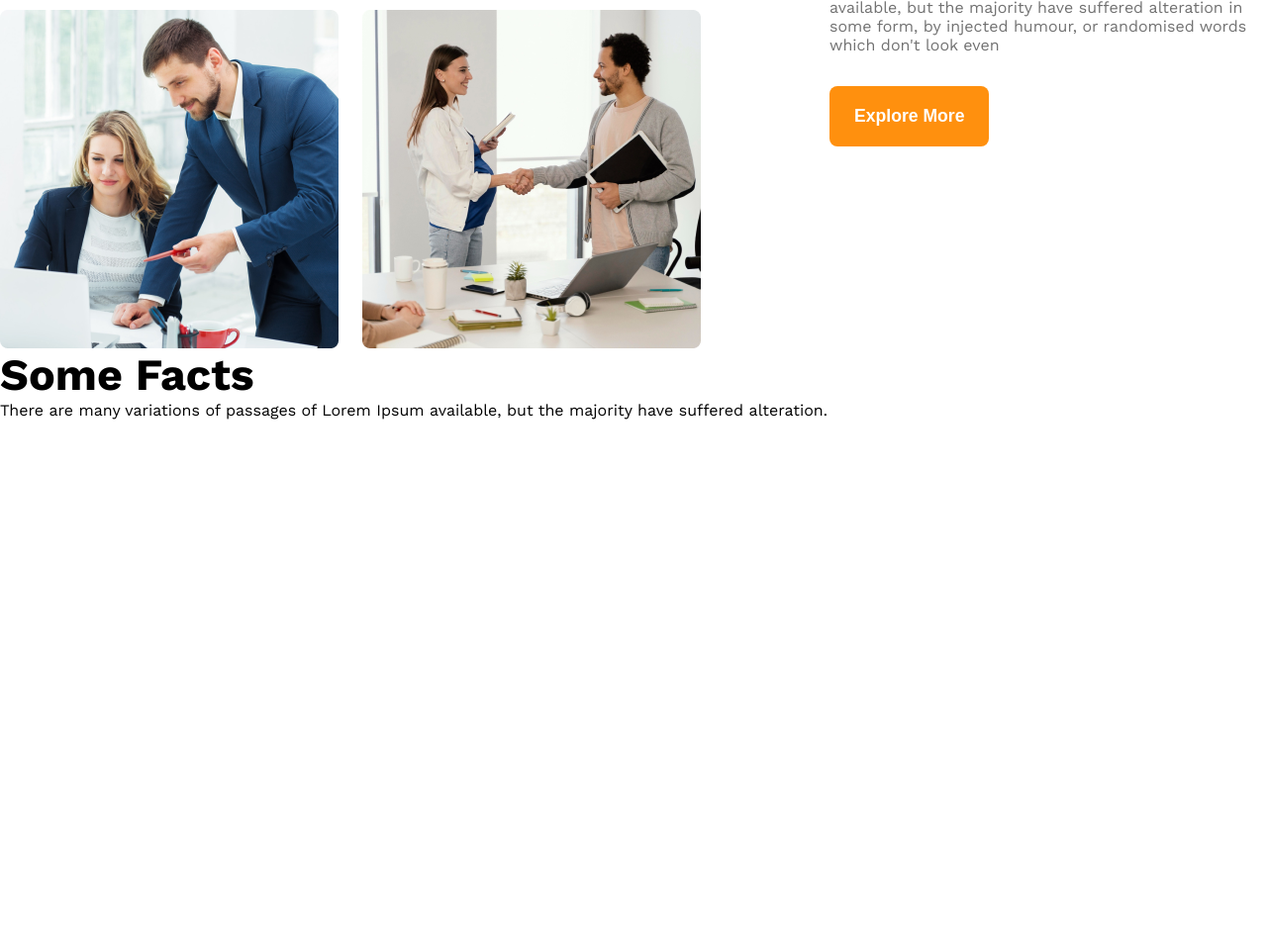
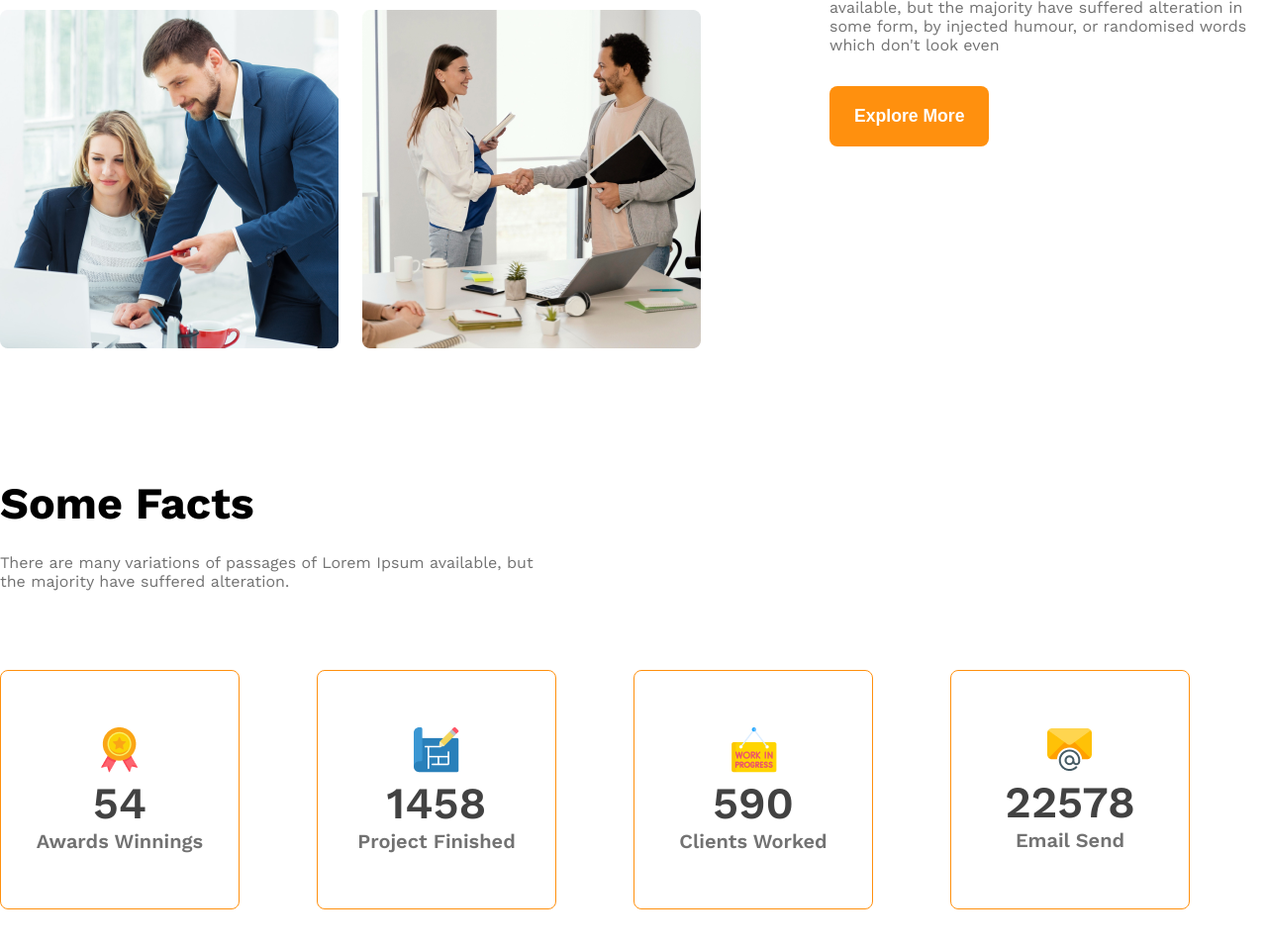
Before and after one commit to abulHasanashraf/g3-architects-website, a plain HTML site: page index.html in a window 1280 px wide. Shown: the part 1579-2537 px from the top of the page at 99% size. Before the commit the page ends 2079 px from the top, so only its background shows below. Drawn offline with nearby package versions, Linux system fonts and the light colour scheme.

Commit message:
complete facts design

```diff
--- a/index.html
+++ b/index.html
@@ -1,11 +1,13 @@
 <!DOCTYPE html>
 <html lang="en">
+
 <head>
     <meta charset="UTF-8">
     <meta name="viewport" content="width=device-width, initial-scale=1.0">
     <title>G3 Architects</title>
     <link rel="stylesheet" href="./styles/architects.css">
 </head>
+
 <body class="work-sans-font">
     <header class="bg-light">
         <nav class="nav-bar disply-flex">
@@ -20,7 +22,9 @@
         <div class="banner">
             <div class="banner-content">
                 <h1 class="banner-title text-black">Brand New <br> Group of Architects</h1>
-                <p class="banner-discription text-light-gray">There are many variations of passages of Lorem Ipsum available, but the majority have suffered alteration in some form, by injected humour, or randomised words which don't look even</p>
+                <p class="banner-discription text-light-gray">There are many variations of passages of Lorem Ipsum
+                    available, but the majority have suffered alteration in some form, by injected humour, or randomised
+                    words which don't look even</p>
                 <button class="btn-primary">Explore More</button>
             </div>
             <img class="banner-image" src="./images/banner.png" alt="Banner Image">
@@ -37,9 +41,12 @@
             </div>
             <div class="features-container">
                 <h3 class="section-title">
-                    <span id="quick-list" class="text-light-gray">Quick list</span> <span class="text-black">of Our</span> <span class="text-highlight">Features</span>
+                    <span id="quick-list" class="text-light-gray">Quick list</span> <span class="text-black">of
+                        Our</span> <span class="text-highlight">Features</span>
                 </h3>
-                <p class="features-discription text-light-gray">There are many variations of passages of Lorem Ipsum available, but the majority have suffered alteration in some form, by injected humour, or randomised words which don't look even</p>
+                <p class="features-discription text-light-gray">There are many variations of passages of Lorem Ipsum
+                    available, but the majority have suffered alteration in some form, by injected humour, or randomised
+                    words which don't look even</p>
                 <button class="btn-primary">Explore More</button>
             </div>
         </section>
@@ -50,26 +57,37 @@
         <!-- Some facts -->
         <section class="some-facts">
             <h3 class="section-title">Some Facts</h3>
-            <p>There are many variations of passages of Lorem Ipsum available, but the majority have suffered alteration.</p>
-            <div class="fact">
-                <img src="" alt="" class="fact-icon">
-                <h4 class="fact-value"></h4>
-                <h6 class="fact-name"></h6>
-            </div>
-            <div class="fact">
-                <img src="" alt="" class="fact-icon">
-                <h4 class="fact-value"></h4>
-                <h6 class="fact-name"></h6>
-            </div>
-            <div class="fact">
-                <img src="" alt="" class="fact-icon">
-                <h4 class="fact-value"></h4>
-                <h6 class="fact-name"></h6>
-            </div>
-            <div class="fact">
-                <img src="" alt="" class="fact-icon">
-                <h4 class="fact-value"></h4>
-                <h6 class="fact-name"></h6>
+            <p class="text-light-gray fact-discription">There are many variations of passages of Lorem Ipsum available, but the majority
+                have suffered alteration.</p>
+            <div class="fact-container">
+                <div class="fact-card disply-flex">
+                    <div>
+                        <img src="./images/icons/ribon.png" alt="" class="fact-icon">
+                        <h4 class="fact-value">54</h4>
+                        <h6 class="fact-name">Awards Winnings</h6>
+                    </div>
+                </div>
+                <div class="fact-card disply-flex">
+                    <div>
+                        <img src="./images/icons/projects.png" alt="" class="fact-icon">
+                        <h4 class="fact-value">1458</h4>
+                        <h6 class="fact-name">Project Finished</h6>
+                    </div>
+                </div>
+                <div class="fact-card disply-flex">
+                    <div>
+                        <img src="./images/icons/customers.png" alt="" class="fact-icon">
+                        <h4 class="fact-value">590</h4>
+                        <h6 class="fact-name">Clients Worked</h6>
+                    </div>
+                </div>
+                <div class="fact-card disply-flex">
+                    <div>
+                        <img src="./images/icons/email.png" alt="" class="fact-icon">
+                        <h4 class="fact-value">22578</h4>
+                        <h6 class="fact-name">Email Send</h6>
+                    </div>
+                </div>
             </div>
         </section>
     </main>
@@ -77,4 +95,5 @@
 
     </footer>
 </body>
+
 </html>
--- a/styles/architects.css
+++ b/styles/architects.css
@@ -17,6 +17,9 @@
 }
 .text-highlight{
     color: #FF900E;
+}
+main > section {
+    margin: 130px 0;
 }
 /* Dark01 */
 .text-black{
@@ -125,6 +128,42 @@
     margin: 24px 0 32px 0;
 }
 
+
+/* Some facts styles */
+
+.fact-container{
+    display: grid;
+    grid-template-columns: repeat(4, 1fr);
+    margin-top: 80px;
+}
+.fact-card{
+    width: 240px;
+    height: 240px;
+    align-items: center;
+    justify-content: center;
+    text-align: center;
+    border: 1px solid #FF900E;
+    border-radius: 8px;
+    -webkit-border-radius: 8px;
+    -moz-border-radius: 8px;
+    -ms-border-radius: 8px;
+    -o-border-radius: 8px;
+}
+.fact-discription{
+    max-width: 540px;
+    margin-top: 24px;
+}
+.fact-value{
+    font-size: 2.8rem;
+    font-weight: 600;
+    color: #424242;
+}
+.fact-name{
+    font-size: 1.25rem;
+    font-weight: 600;
+    color: #727272;
+}
+
 /* Responsive media query */
 @media screen and (max-width: 576px) {
     .nav-bar,
```
